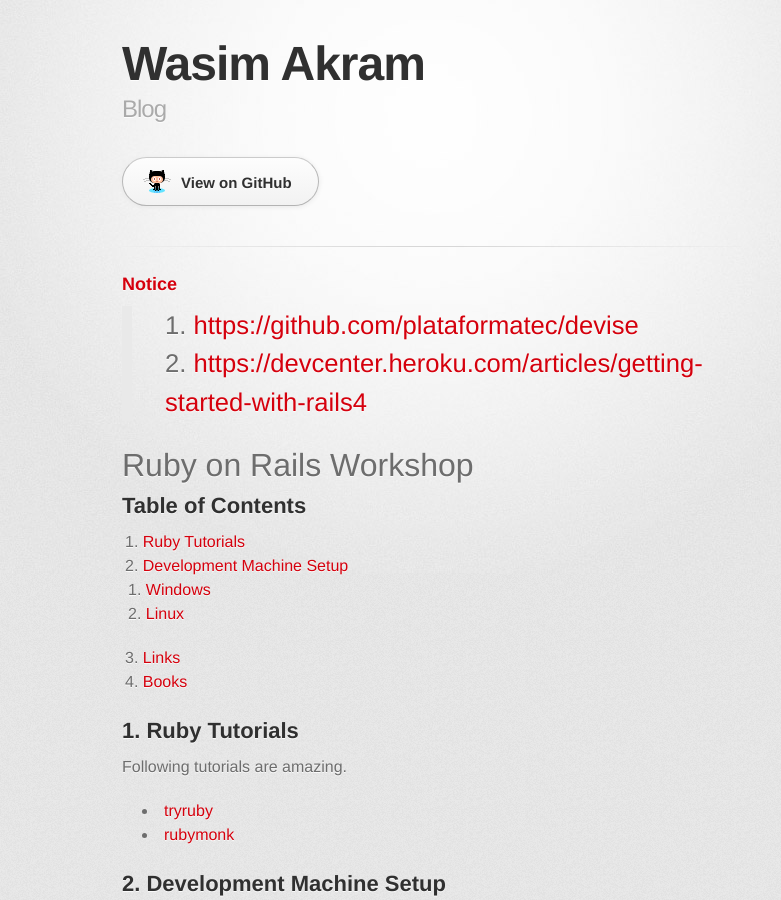
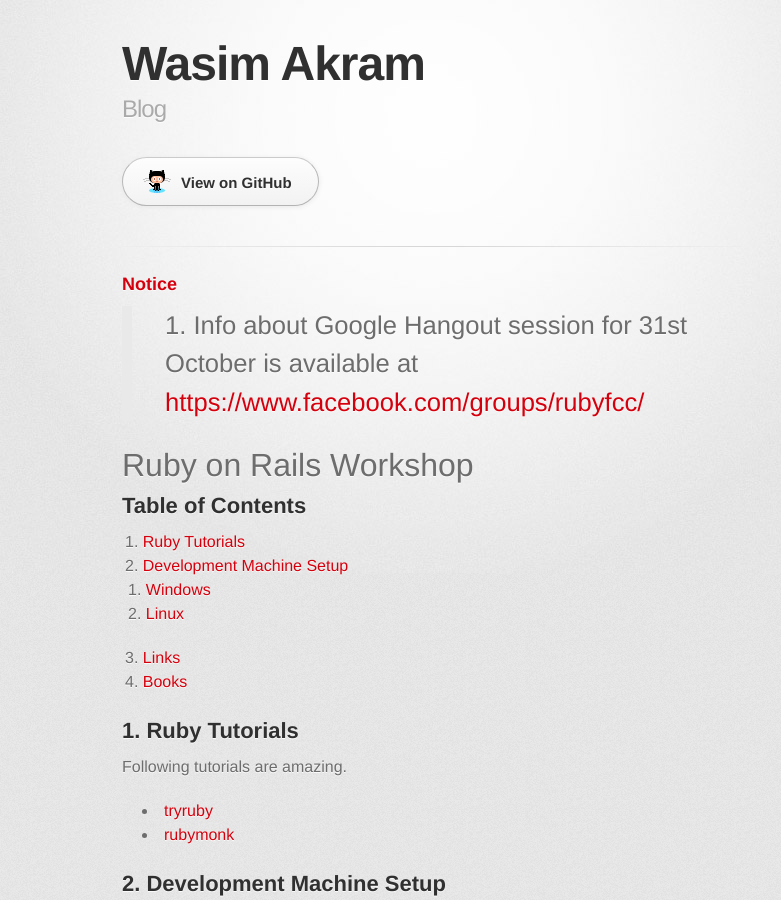
Before and after one commit to wasimakram/wasimakram.github.com, a Jekyll site: the page index.html, which Jekyll copies as it is, in a window 1280 px wide and 900 px high. Shown: the whole window, without its empty margins (208-989 px from the left). Built offline with Jekyll 4.4.1, drawn with Linux system fonts in a browser that asks for light colours; some web fonts are replaced.

```diff
--- a/index.html
+++ b/index.html
@@ -34,8 +34,8 @@
 
 <blockquote>
 <ol>
-<li><a href="https://github.com/plataformatec/devise">https://github.com/plataformatec/devise</a></li>
-<li><a href="https://devcenter.heroku.com/articles/getting-started-with-rails4">https://devcenter.heroku.com/articles/getting-started-with-rails4</a></li>
+<li>Info about Google Hangout session for 31st October is available at <a href="https://www.facebook.com/groups/rubyfcc/">https://www.facebook.com/groups/rubyfcc/</a>
+</li>
 </ol>
 </blockquote>
 
```
Also changed, not shown: params.json (+1 -1 lines).
